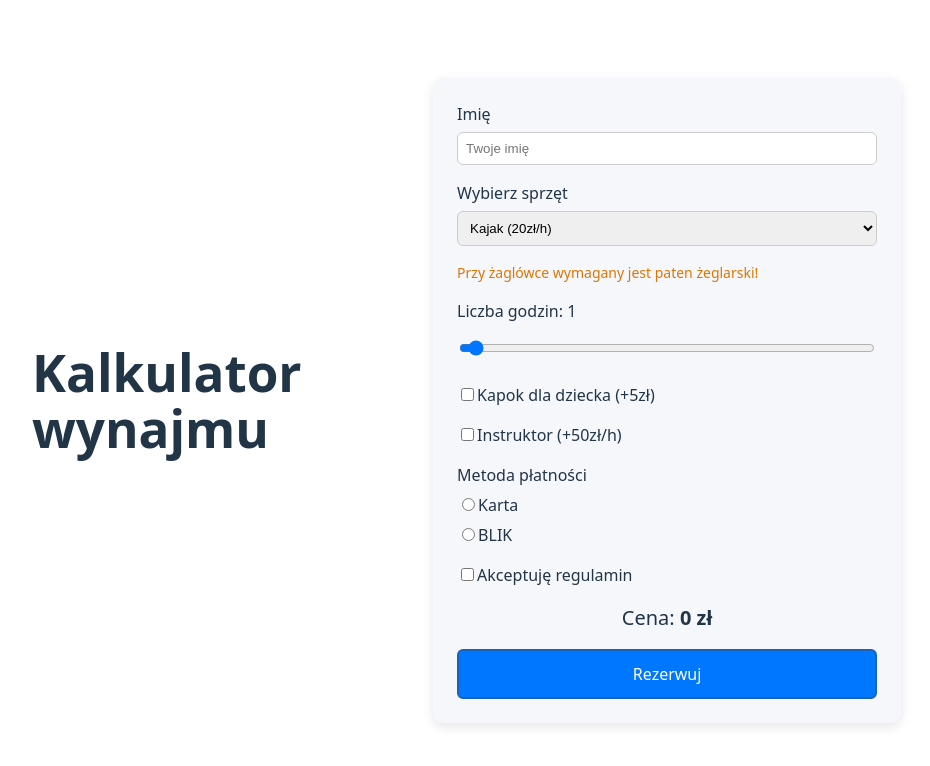
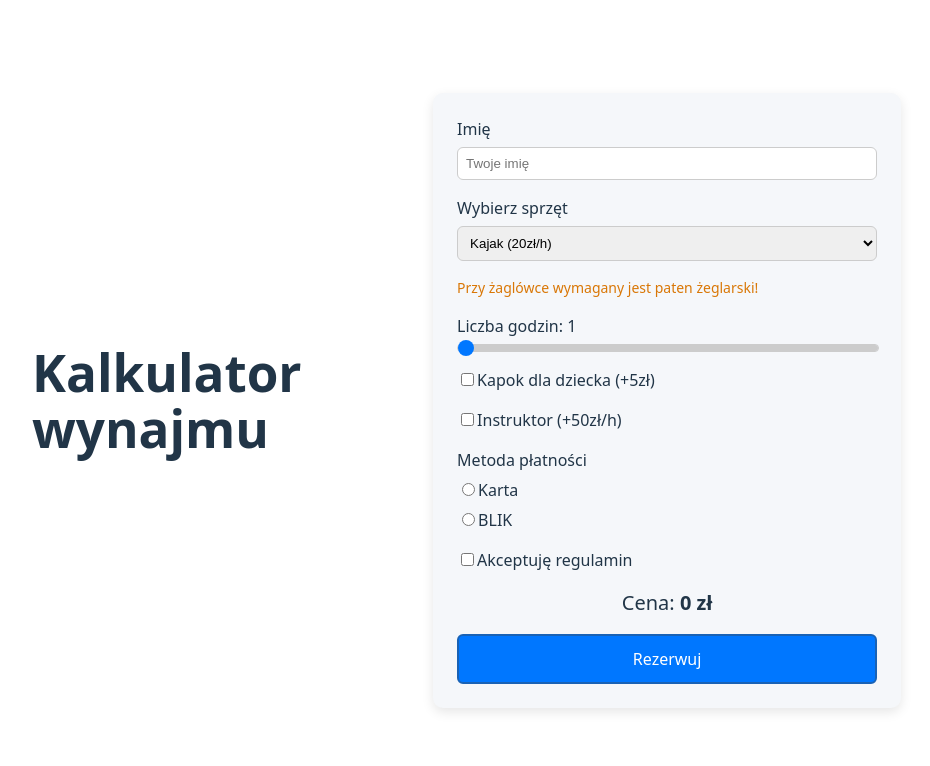
Before and after one commit to bezGrandy/web-mazurska-przystan-Ferenc-Stokowski, a React (Vite) app: page / in a window 1280 px wide. Shown: the top 766 px of the page, without its empty margins (8-938 px from the left). Built offline with nearby package versions, Linux system fonts and the light colour scheme.

Commit message:
add finishing touches to stylesheet

```diff
--- a/src/components/ReservationCalculator.css
+++ b/src/components/ReservationCalculator.css
@@ -9,10 +9,8 @@
     display: flex;
     flex-direction: column;
     gap: 16px;
-
     width: 100%;
     max-width: 420px;
-
     padding: 24px;
     border-radius: 10px;
     background: #f5f7fa;
@@ -61,6 +59,10 @@ input, select {
     transform: scale(0.9);
 }
 
+.submit-button:focus {
+    outline: none;
+    box-shadow: 0 0 0 3px #1962b5;
+}
 
 .submit-button:disabled {
     background: #999;
@@ -71,3 +73,45 @@ input, select {
     color: #d97706;
     font-size: 14px;
 }
+
+input[type="range"] {
+    width: 100%;
+    margin: 0;
+    padding: 0;
+    -webkit-appearance: none;
+    appearance: none;
+    background: transparent;
+}
+
+input[type="range"]::-webkit-slider-runnable-track {
+    width: 100%;
+    height: 6px;
+    background: #ccc;
+    border-radius: 5px;
+}
+
+input[type="range"]::-moz-range-track { /* dla firefoxa */
+    width: 100%;
+    height: 6px;
+    background: #ccc;
+    border-radius: 5px;
+}
+
+input[type="range"]::-webkit-slider-thumb {
+    -webkit-appearance: none;
+    appearance: none;
+    height: 16px;
+    width: 16px;
+    border-radius: 50%;
+    background: #0077ff;
+    cursor: pointer;
+    margin-top: -5px;
+}
+
+input[type="range"]::-moz-range-thumb { /* dla firefoxa */
+    height: 16px;
+    width: 16px;
+    border-radius: 50%;
+    background: #0077ff;
+    cursor: pointer;
+}
--- a/src/components/ReservationCalculator.tsx
+++ b/src/components/ReservationCalculator.tsx
@@ -31,7 +31,7 @@ const ReservationCalculator: React.FC = () => {
 
             {/* Ostrzezenie o zaglowce */}
 
-            <div className="warning">
+            <div className="warning"> {/* zmien tutaj ze pokazuje sie tylko przy wyborze omegi */}
                   Przy żaglówce wymagany jest paten żeglarski!
             </div>
 
```
